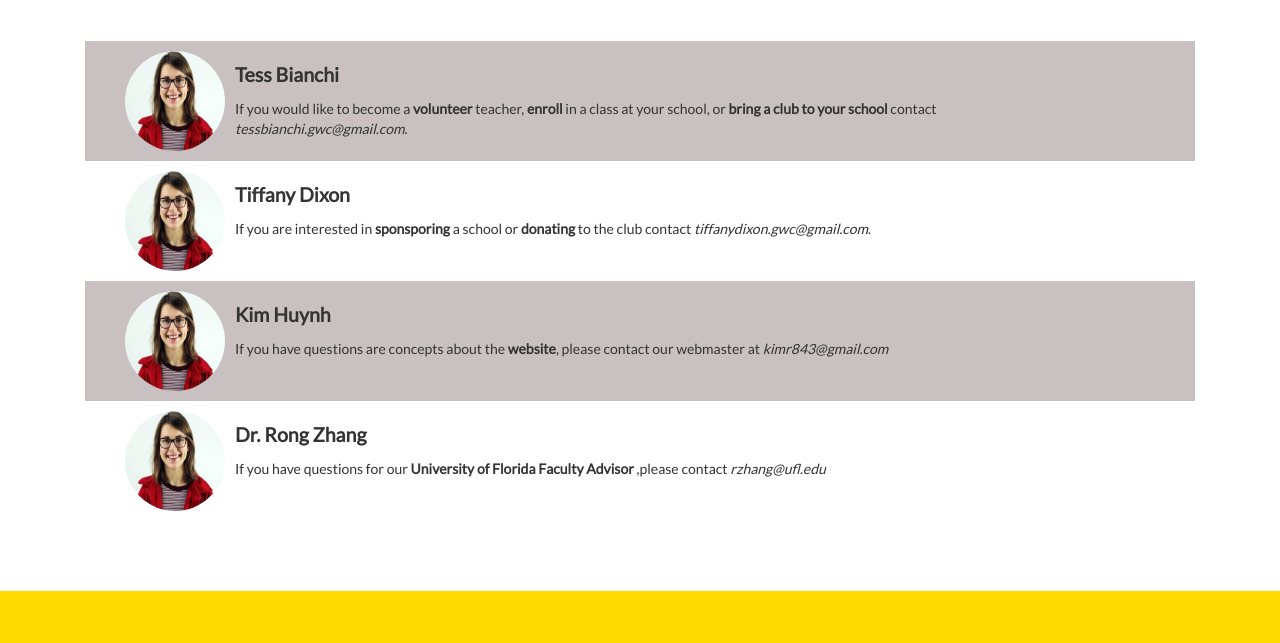
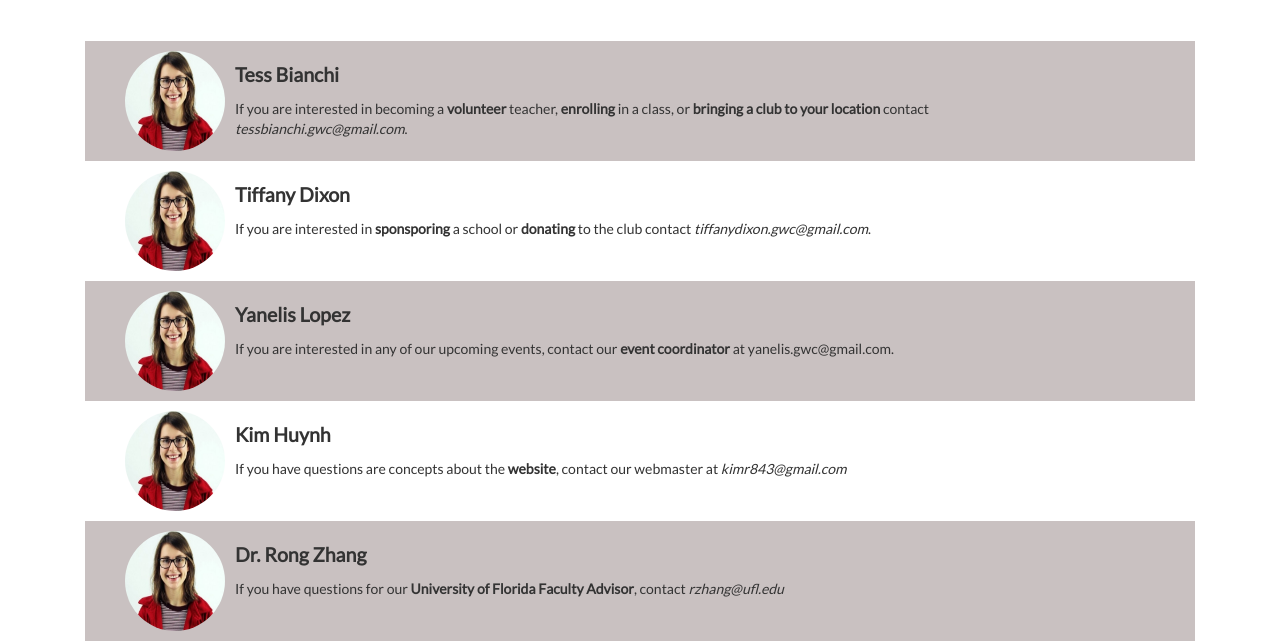
Before and after one commit to tessbianchi/gwcwebsite, a plain HTML site: page contact.html in a window 1280 px wide. Shown: the part 158-801 px from the top of the page. Drawn offline with nearby package versions, Linux system fonts and the light colour scheme.

Commit message:
Filled in more contact info and fixed the mission and programs

```diff
--- a/contact.html
+++ b/contact.html
@@ -257,7 +257,7 @@
               </div>
               <div class="col-xs-9 col-sm-9 col-md-9 col-lg-9">
                   <p style="padding-top:10px; padding-left:10px; font-size:140%"><b>Tess Bianchi</b></p>
-                  <p style=" padding-left:10px">If you would like to become a <b>volunteer</b> teacher,<b> enroll </b> in a class at your school, or <b> bring a club to your school </b> contact <i>tessbianchi.gwc@gmail.com</i>.
+                  <p style=" padding-left:10px">If you are interested in becoming a <b>volunteer</b> teacher,<b> enrolling </b> in a class, or <b> bringing a club to your location </b> contact <i>tessbianchi.gwc@gmail.com</i>.
                   </p>
               </div>
               </div>
@@ -276,27 +276,40 @@
               </div>
             </div>
 
+            <div class="container-fluid" style="background-color:C9C1C1;padding:10px;">
+              <div class="col-md-12">
+              <div  class="col-xs-1 col-sm-1 col-md-1 col-lg-1" style="width:100px">
+                <img src = "img/tess.jpg" class = "img-circle" style="width:100px;height:100px;">
+              </div>
+              <div class="col-xs-9 col-sm-9 col-md-9 col-lg-9">
+                   <p style="padding-top:10px; padding-left:10px; font-size:140%"><b>Yanelis Lopez</b></p>
+                  <p style=" padding-left:10px">If you are interested in any of our upcoming events, contact our <b>event coordinator</b> at yanelis.gwc@gmail.com.
+                  </p>
+              </div>
+              </div>
+            </div>
+
+             <div class="container-fluid" style=" padding:10px;">
+              <div class="col-md-12">
+              <div  class="col-xs-1 col-sm-1 col-md-1 col-lg-1" style="width:100px">
+                <img src = "img/tess.jpg" class = "img-circle" style="width:100px;height:100px;">
+              </div>
+              <div class="col-xs-9 col-sm-9 col-md-9 col-lg-9">
+                    <p style="padding-top:10px; padding-left:10px; font-size:140%"><b>Kim Huynh</b></p>
+                  <p style=" padding-left:10px">If you have questions are concepts about the <b>website</b>, contact our webmaster at <i>kimr843@gmail.com</i>
+                  </p>
+              </div>
+              </div>
+            </div>
+
              <div class="container-fluid" style="background-color:C9C1C1; padding:10px;">
               <div class="col-md-12">
               <div  class="col-xs-1 col-sm-1 col-md-1 col-lg-1" style="width:100px">
                 <img src = "img/tess.jpg" class = "img-circle" style="width:100px;height:100px;">
               </div>
               <div class="col-xs-9 col-sm-9 col-md-9 col-lg-9">
-                    <p style="padding-top:10px; padding-left:10px; font-size:140%"><b>Kim Huynh</b></p>
-                  <p style=" padding-left:10px">If you have questions are concepts about the <b>website</b>, please contact our webmaster at <i>kimr843@gmail.com</i>
-                  </p>
-              </div>
-              </div>
-            </div>
-
-             <div class="container-fluid" style="padding:10px;">
-              <div class="col-md-12">
-              <div  class="col-xs-1 col-sm-1 col-md-1 col-lg-1" style="width:100px">
-                <img src = "img/tess.jpg" class = "img-circle" style="width:100px;height:100px;">
-              </div>
-              <div class="col-xs-9 col-sm-9 col-md-9 col-lg-9">
                     <p style="padding-top:10px; padding-left:10px; font-size:140%"><b>Dr. Rong Zhang</b></p>
-                  <p style=" padding-left:10px">If you have questions for our <b> University of Florida Faculty Advisor </b> ,please contact <i>rzhang@ufl.edu</i>
+                  <p style=" padding-left:10px">If you have questions for our <b> University of Florida Faculty Advisor</b>, contact <i>rzhang@ufl.edu</i>
                   </p>
               </div>
               </div>
```
Also changed, not shown: mission.html (+4 -4 lines), programs.html (+2 -2 lines).
